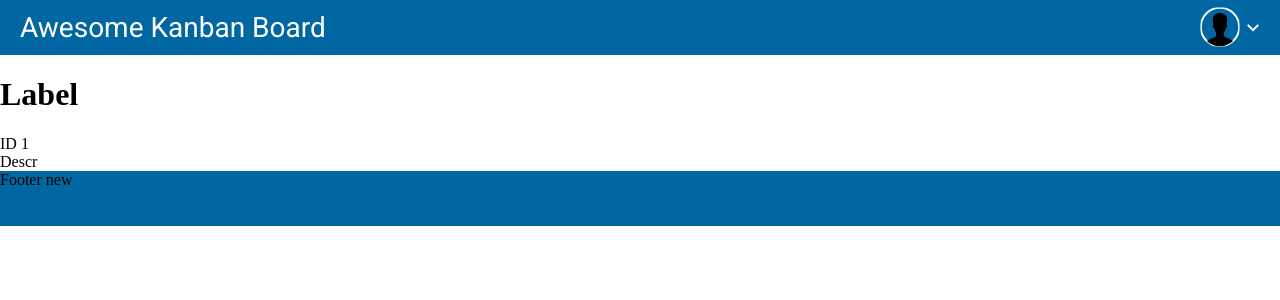
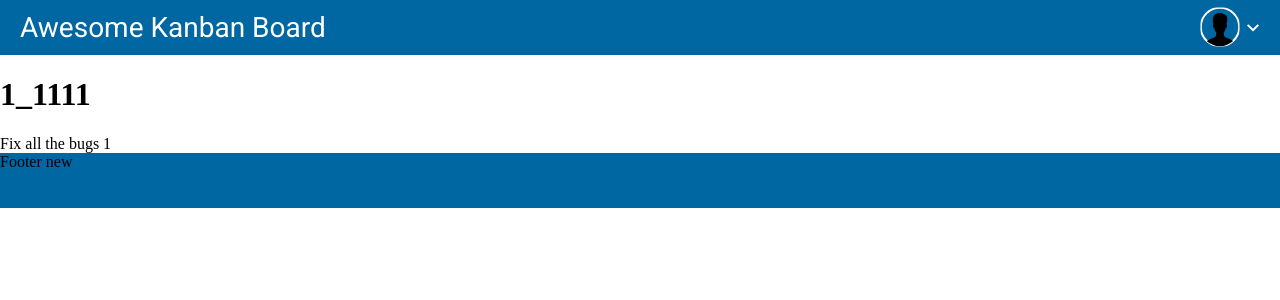
Before and after one commit to AlekseiGreen/kanban-app, a React (Create React App) app: page /task/1 in a window 1280 px wide. Shown: the top 300 px of the page. Built offline with nearby package versions, Linux system fonts and the light colour scheme.

Commit message:
Add working Route

```diff
--- a/src/TaskDetail.jsx
+++ b/src/TaskDetail.jsx
@@ -4,19 +4,24 @@ import { useParams } from 'react-router-dom';
 function TaskDetail(props){
     const { id } = useParams();
 
-    function findTask(in_arr, in_index, in_id){
+    function findTask(in_arr, in_id){
       let copyMain = Object.assign([], in_arr);
-      let copyMainIssues = Object.assign([], copyMain[in_index].issues);
-      const copyId = copyMainIssues.find((element)=>element.id===Number(in_id));
-      return(copyId);
+      for(let i=0; i < in_arr.length; i++){
+        let copyMainIssues = Object.assign([], copyMain[i].issues);
+        const copyId = copyMainIssues.find((element)=> element.id===Number(in_id));
+        //
+        if(copyId!==undefined){
+          return([copyId.label, copyId.description,]);
+        }
+      }
     }
-    console.log("FindTask=",findTask(props.dataMock, 1, id));
+
+    let [div_1, div_2] = findTask(props.dataMock, id);
 
     return (
       <>
-        <h1>Label {}</h1>
-        <div>ID {id}</div>
-        <div>Descr {}</div>
+        <h1>{div_1}</h1>
+        <div>{div_2}</div>
       </>
 
     )
```
Also changed, not shown: 1 other file (tests, documents, lock files or other folders).
